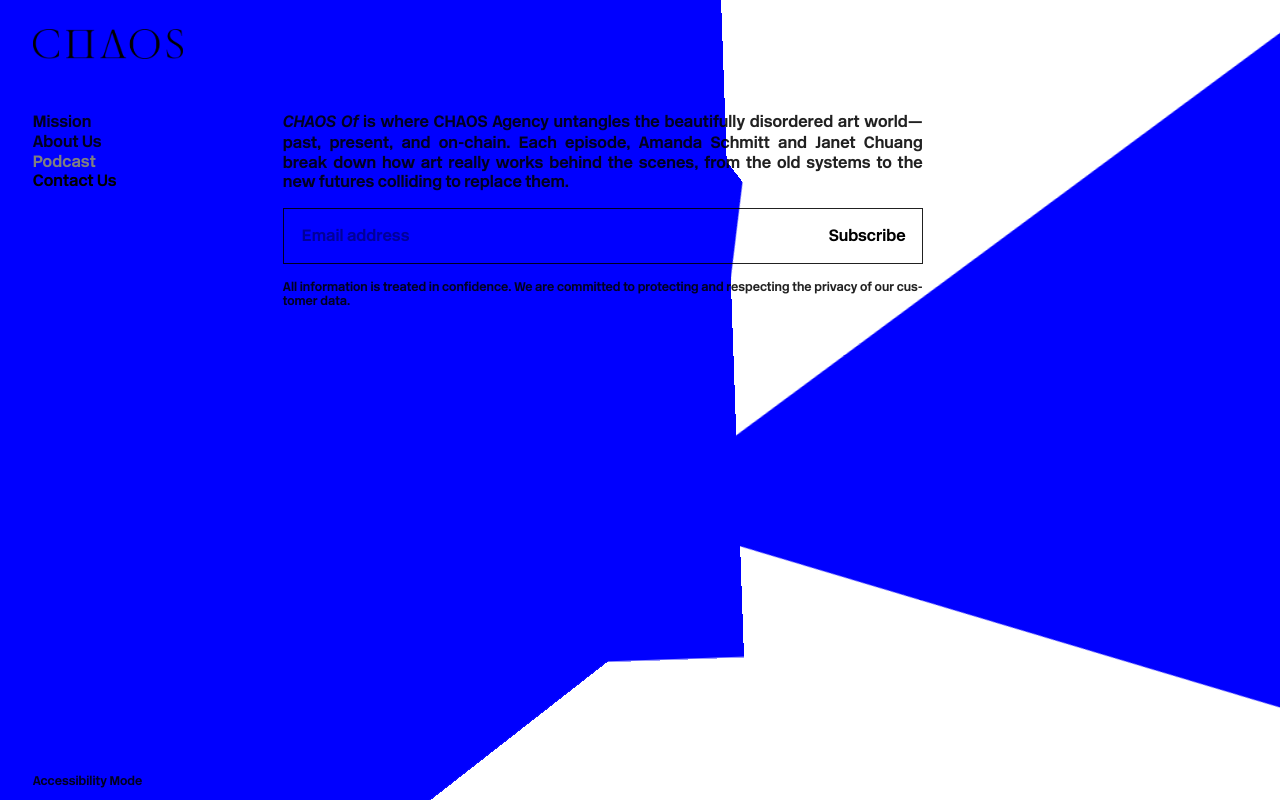
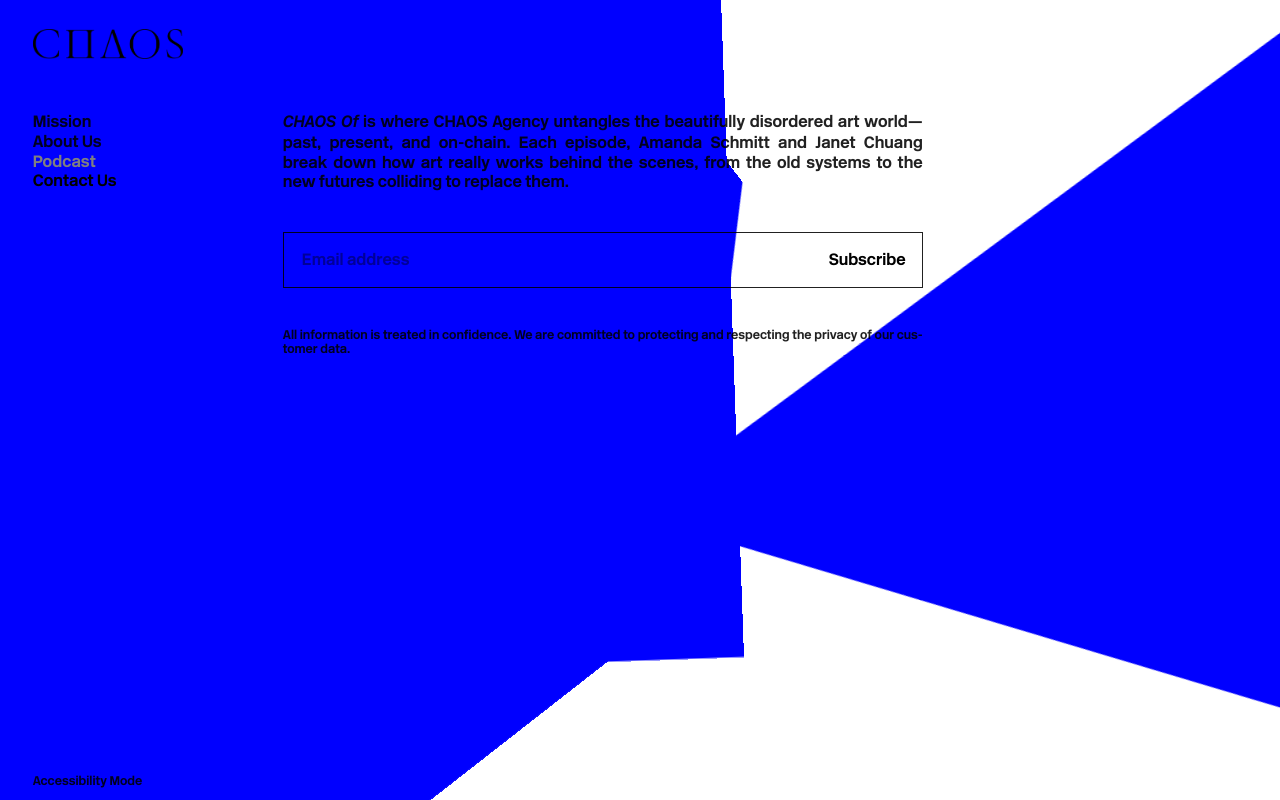
Before and after one commit to dotkalm/CHAOSWEBSITE, a Next.js app: page /podcast in a window 1280 px wide. Built offline with nearby package versions, Linux system fonts and the light colour scheme.

Commit message:
fixes overflow

```diff
--- a/src/app/layout.tsx
+++ b/src/app/layout.tsx
@@ -45,16 +45,17 @@
         <meta name="theme-color" content="#000000" />
         <meta name="msapplication-TileColor" content="#000000" />
         <meta name="viewport" content="width=device-width, initial-scale=1" />
+        <meta name="color-scheme" content="light"></meta>
         <script type="application/ld+json" dangerouslySetInnerHTML={{ __html: JSON.stringify(ld) }} />
       </head>
       <body>
         <MuiProvider>
+          <Background />
           <div className="layout-grid">
             <Header />
             <Navigation />
             <main>{children}</main>
             <Footer />
-            <Background />
           </div>
         </MuiProvider>
       </body>
--- a/src/components/Background/index.tsx
+++ b/src/components/Background/index.tsx
@@ -58,7 +58,7 @@
         top: 0,
         left: 0,
         width: '100vw',
-        height: '100vh',
+        height: '100%',
         zIndex: -9999,
         opacity,
         transition: 'none',
--- a/src/components/Shapes/index.tsx
+++ b/src/components/Shapes/index.tsx
@@ -61,8 +61,6 @@
   // Apply parallax effect
   useParallax(position, shapesRef.current);
 
-  const layoutKey = `${layouts[0].left}-${layouts[0].top}-${layouts[1].left}`;
-
   return (
     <>
       <Octagon
--- a/src/components/Subscribe/index.tsx
+++ b/src/components/Subscribe/index.tsx
@@ -6,6 +6,7 @@
 import { useTheme } from '@mui/material/styles';
 import { subscribeToNewsletter, emailRegex } from '@/utils';
 import { COPY } from '@/constants';
+import { styles } from '@/styles/styles';
 
 export default function Subscribe() {
     const theme = useTheme();
@@ -55,10 +56,10 @@
     return (
         <Box
             sx={{
-                maxWidth: {
-                    xs: '100%',
-                    sm: '50vw',
-                }
+                display: 'flex',
+                flexDirection: 'column',
+                gap: 3,
+                ...styles.main
             }}
         >
             <Typography
--- a/src/hooks/useParallax.ts
+++ b/src/hooks/useParallax.ts
@@ -22,6 +22,7 @@
   shapes: ShapeBaseState[]
 ) {
   const rafIdRef = useRef<number>(0)
+  console.log(pointerPosition, shapes)
 
   useEffect(() => {
     if (shapes.length === 0) return
--- a/src/styles/globals.css
+++ b/src/styles/globals.css
@@ -27,20 +27,30 @@
   --color-muted: #808080;
 }
 
-html,body,#root{
-  height:100%;
-}
-
 html,body{
   margin:0;
-  background:transparent;
   color:var(--text);
+  overscroll-behavior: none;
 }
 
 @media (max-width: 899px) {
   html,body {
     margin: 0;
-    height: 100vh;
+  }
+}
+
+@media (pointer: coarse) and (hover: none) {
+  /* This is a true mobile/touch device */
+  html, body {
+    overflow: hidden;
+  }
+}
+
+@media (pointer: coarse) and (hover: none) and (max-width: 350px) {
+  /* This is a true mobile/touch device */
+  html, body {
+    overflow: auto;
+    touch-action: pan-y;
   }
 }
 
@@ -102,16 +112,8 @@
 
 .layout-grid > main {
   grid-area: main;
-  min-height: 0;
 }
 
 .layout-grid > footer {
   grid-area: footer;
 }
-
-.layout-grid > .background {
-  grid-column: 1 / -1;
-  grid-row: 1 / -1;
-  z-index: -1;
-  pointer-events: none;
-}
```
